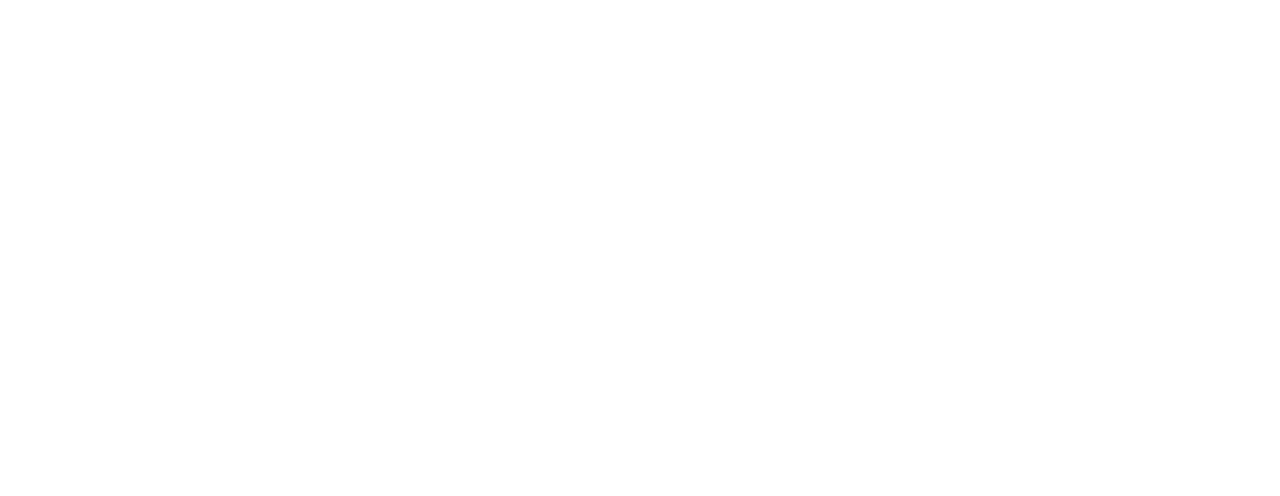
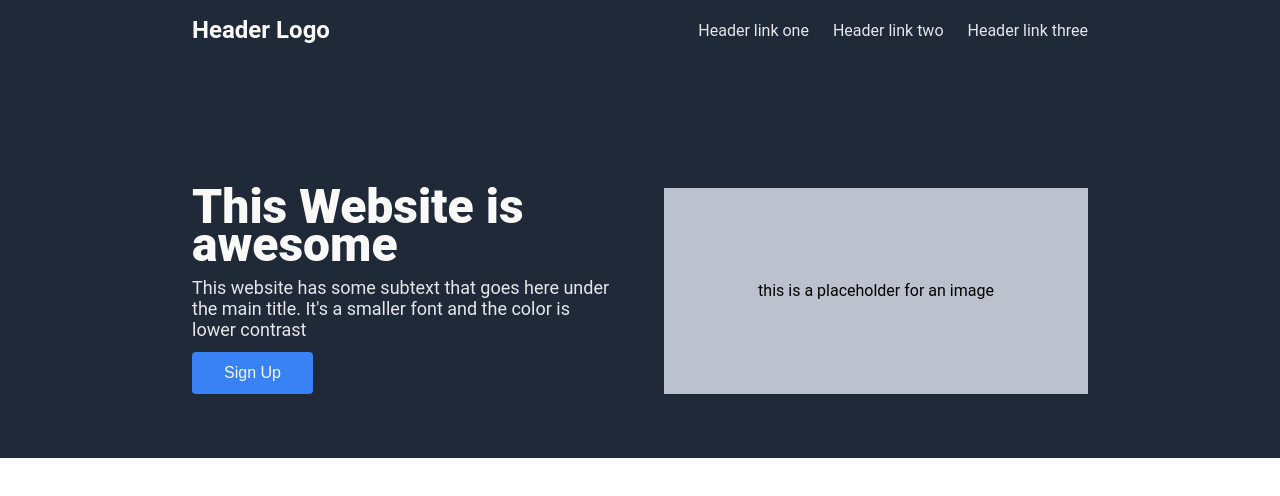
Before and after one commit to iaraflaminio/odin-foundations, a plain HTML site: page HTMLandCSS/Project: Landing Page/index.html in a window 1280 px wide. Drawn offline with Linux system fonts and the light colour scheme.

Commit message:
feat: implement hero section layout with HTML and CSS

```diff
--- a/HTMLandCSS/Project: Landing Page/index.html
+++ b/HTMLandCSS/Project: Landing Page/index.html
@@ -1,12 +1,39 @@
 <!DOCTYPE html>
 <html lang="en">
+
 <head>
     <meta charset="UTF-8">
     <meta name="viewport" content="width=device-width, initial-scale=1.0">
     <link rel="stylesheet" href="style.css">
     <title>Project: Landing Page</title>
 </head>
+
 <body>
+    <section class="top-section">
+        <div class="width-container">
+            <header>
+                <h1 class="logo">Header Logo</h1>
+                <ul class="menu">
+                    <li><a href="#">Header link one</a></li>
+                    <li><a href="#">Header link two</a></li>
+                    <li><a href="#">Header link three</a></li>
+                </ul>
+            </header>
+            <div class="hero">
+                <div class="hero-left">
+                    <h1 class="hero-title">This Website is awesome</h1>
+                    <p class="hero-text">This website has some subtext that goes here under the main title. It's a
+                        smaller font and the color is lower contrast</p>
+                    <button class="hero-button">Sign Up</button>
+                </div>
 
+                <div class="hero-right">
+                    <div class="image">this is a placeholder for an image</div>
+                </div>
+            </div>
+        </div>
+
+    </section>
 </body>
+
 </html>
--- a/HTMLandCSS/Project: Landing Page/style.css
+++ b/HTMLandCSS/Project: Landing Page/style.css
@@ -0,0 +1,104 @@
+*,
+::before,
+::after {
+    padding: 0;
+    margin: 0;
+}
+
+body {
+    font-family: 'Roboto', sans-serif;
+}
+
+.top-section {
+    display: flex;
+    flex-direction: column;
+    justify-content: center;
+    align-items: center;
+    background-color: #1f2937;
+}
+
+.width-container {
+    max-width: 1200px;
+    width: 70vw;
+    padding: 0 16px;
+}
+
+header {
+    display: flex;
+    justify-content: space-between;
+    align-items: center;
+    padding: 16px 0;
+}
+
+ul {
+    display: flex;
+    list-style: none;
+    gap: 24px;
+}
+
+a {
+    text-decoration: none;
+    color: #e5e7eb;
+}
+
+a:hover {
+    text-decoration: underline;
+}
+
+.logo {
+    font-size: 24px;
+    color: #f9faf8;
+}
+
+.hero {
+    display: flex;
+    justify-content: space-between;
+    align-items: stretch;
+    margin-top: 64px;
+    gap: 48px;
+    padding: 64px 0;
+}
+
+.hero-left,
+.hero-right {
+  flex: 1;
+}
+
+
+.hero-left {
+    display: flex;
+    flex-direction: column;
+    justify-content: center;
+    align-items: flex-start;
+    gap: 12px;
+}
+
+.hero-title {
+    font-size: 48px;
+    color: #f9faf8;
+    font-weight: 900;
+    line-height: 0.8;
+}
+
+.hero-text {
+    font-size: 18px;
+    color: #e5e7eb;
+}
+
+.hero-button {
+    background-color: #3882f6;
+    color: #f9faf8;
+    padding: 12px 32px;
+    border-radius: 4px;
+    font-size: 16px;
+    border: none;
+    cursor: pointer;
+}
+
+.hero-right {
+    display: flex;
+    flex-direction: column;
+    justify-content: center;
+    align-items: center;
+    background-color: #bbc2cd;
+}
```
